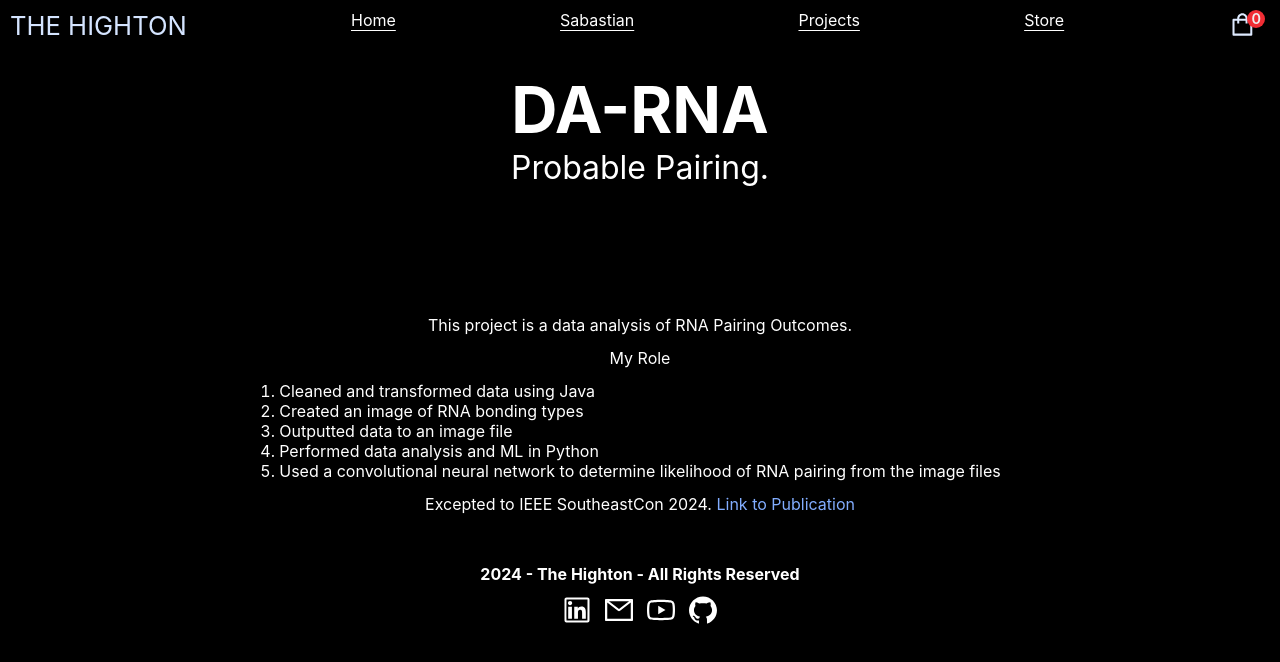
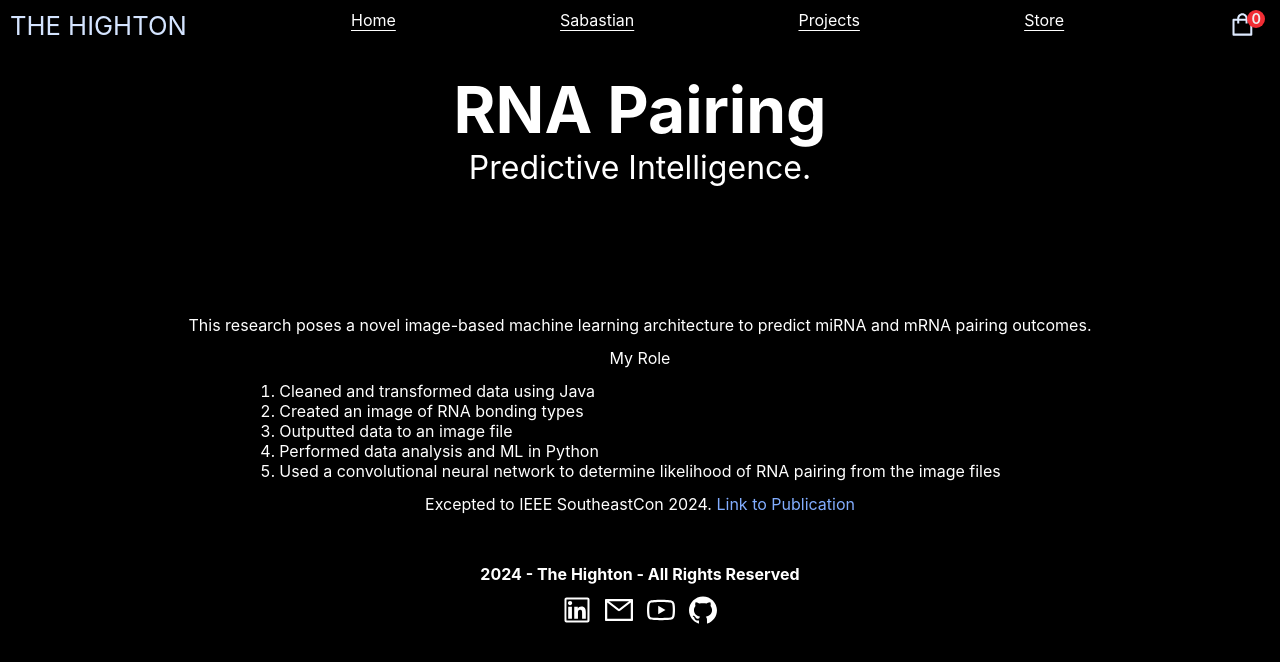
Before and after one commit to shighton/thehighton, a Next.js app: page /rna in a window 1280 px wide. Shown: the top 662 px of the page. Built offline with nearby package versions, Linux system fonts and the light colour scheme; no server answers.

Commit message:
New coat of paint on RNA section

```diff
--- a/pages/projects.js
+++ b/pages/projects.js
@@ -8,8 +8,8 @@ const Projects = () => (
             <div className='projects-list'>
 
                 <div className="project-rna">
-                    <h2><a className="blue-links" href="/rna">DA-RNA</a></h2>
-                    <p>Data Analysis of RNA Pairing Outcomes</p>
+                    <h2><a className="blue-links" href="/rna">RNA Pairing Published Research</a></h2>
+                    <p>Academic research regarding RNA Pairing Outcomes</p>
                     <p className="disclaimer">*Excepted to IEEE SoutheastCon 2024.</p>
                 </div>
 
--- a/pages/rna.js
+++ b/pages/rna.js
@@ -4,12 +4,12 @@ const RNA = () => (
     <div>
 
         <div className="rna-label">
-            <h1>DA-RNA</h1>
-            <p>Probable Pairing.</p>
+            <h1>RNA Pairing</h1>
+            <p>Predictive Intelligence.</p>
         </div>
 
         <div className="rna-info">
-            <p>This project is a data analysis of RNA Pairing Outcomes.</p>
+            <p>This research poses a novel image-based machine learning architecture to predict miRNA and mRNA pairing outcomes.</p>
             <p>My Role</p>
 
             <ol className="rna-ol">
```
